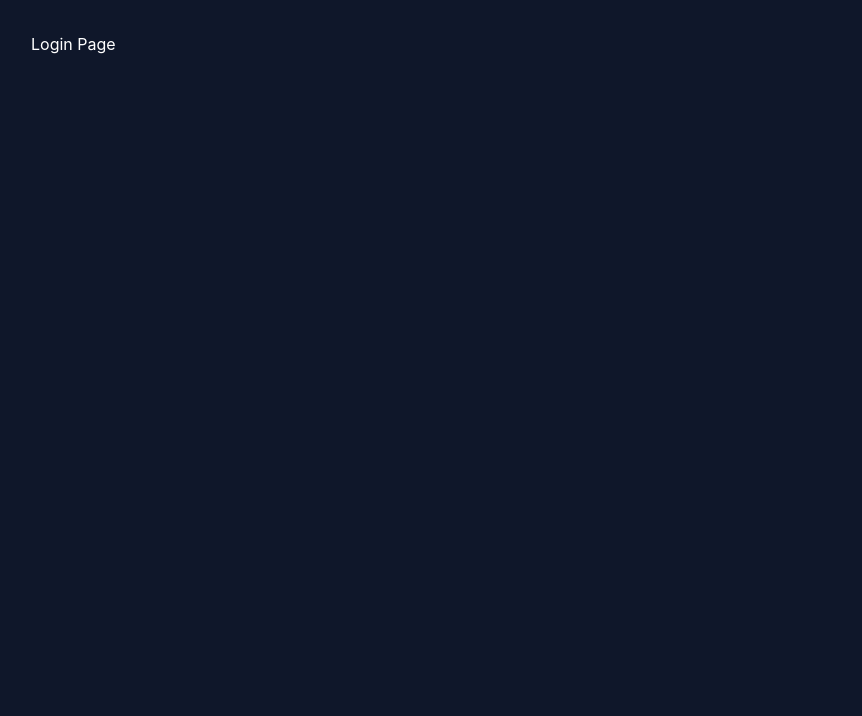
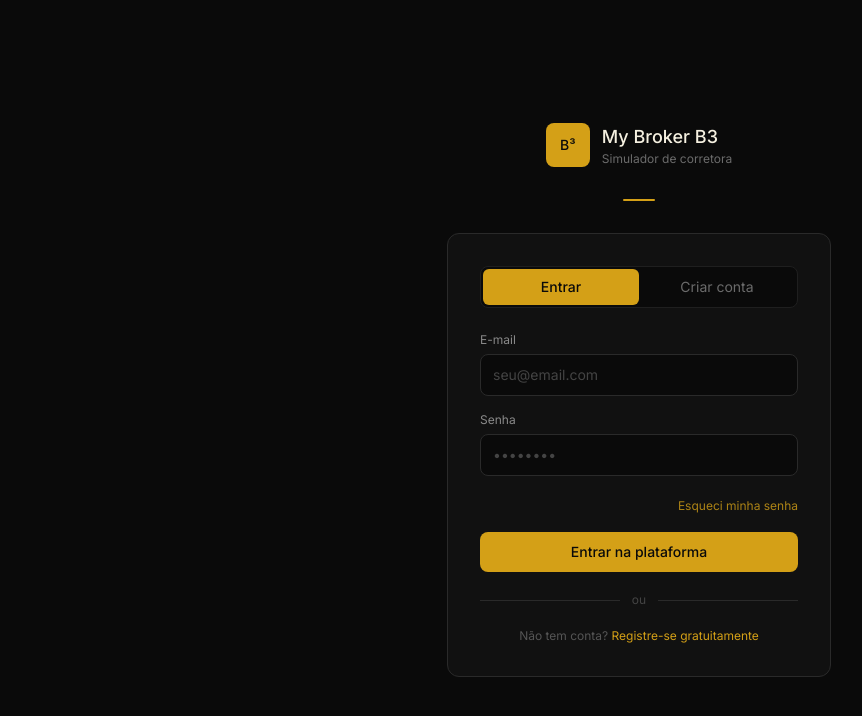
Before and after one commit to rvneto/trading-broker-frontend, a React (Vite) app: page /login in a window 1280 px wide. Shown: the top 716 px of the page, without its empty margins (1-863 px from the left). Built offline with nearby package versions, Linux system fonts and the light colour scheme.

Commit message:
feat: add login page with gold/black theme, auth store and axios interceptors

```diff
--- a/index.html
+++ b/index.html
@@ -1,10 +1,13 @@
 <!doctype html>
-<html lang="en">
+<html lang="pt-BR">
   <head>
     <meta charset="UTF-8" />
-    <link rel="icon" type="image/svg+xml" href="/favicon.svg" />
+    <link rel="icon" type="image/svg+xml" href="/vite.svg" />
     <meta name="viewport" content="width=device-width, initial-scale=1.0" />
-    <title>trading-broker-frontend</title>
+    <link rel="preconnect" href="https://fonts.googleapis.com" />
+    <link rel="preconnect" href="https://fonts.gstatic.com" crossorigin />
+    <link href="https://fonts.googleapis.com/css2?family=Inter:wght@400;500;600&display=swap" rel="stylesheet" />
+    <title>My Broker B3</title>
   </head>
   <body>
     <div id="root"></div>
--- a/src/index.css
+++ b/src/index.css
@@ -8,7 +8,17 @@
 
 body {
   margin: 0;
-  background-color: #0f172a;
-  color: #f1f5f9;
+  background-color: #0a0a0a;
+  color: #f5f0e0;
   font-family: 'Inter', sans-serif;
+  -webkit-font-smoothing: antialiased;
+  -moz-osx-font-smoothing: grayscale;
 }
+
+input:-webkit-autofill,
+input:-webkit-autofill:hover,
+input:-webkit-autofill:focus {
+  -webkit-box-shadow: 0 0 0px 1000px #0a0a0a inset;
+  -webkit-text-fill-color: #f5f0e0;
+  caret-color: #f5f0e0;
+}
--- a/src/pages/LoginPage.jsx
+++ b/src/pages/LoginPage.jsx
@@ -1,3 +1,179 @@
+import { useState } from 'react'
+import { useNavigate } from 'react-router-dom'
+import useAuthStore from '../store/authStore'
+import { login, register } from '../services/authService'
+
 export default function LoginPage() {
-  return <div className="text-white p-8">Login Page</div>
+  const navigate = useNavigate()
+  const setAuth = useAuthStore((s) => s.login)
+
+  const [tab, setTab] = useState('login')
+  const [email, setEmail] = useState('')
+  const [password, setPassword] = useState('')
+  const [name, setName] = useState('')
+  const [error, setError] = useState('')
+  const [loading, setLoading] = useState(false)
+
+  const handleSubmit = async (e) => {
+    e.preventDefault()
+    setError('')
+    setLoading(true)
+    try {
+      if (tab === 'login') {
+        const data = await login(email, password)
+        setAuth(data.user, data.token)
+        navigate('/dashboard')
+      } else {
+        await register(name, email, password)
+        setTab('login')
+        setError('')
+        setEmail('')
+        setPassword('')
+        setName('')
+      }
+    } catch (err) {
+      setError(err.response?.data?.message || 'Ocorreu um erro. Tente novamente.')
+    } finally {
+      setLoading(false)
+    }
+  }
+
+  return (
+    <div className="min-h-screen bg-[#0a0a0a] flex items-center justify-center px-4">
+      <div className="w-full max-w-sm">
+
+        <div className="flex items-center justify-center gap-3 mb-8">
+          <div className="w-11 h-11 bg-[#d4a017] rounded-lg flex items-center justify-center text-[#0a0a0a] font-medium text-sm">
+            B³
+          </div>
+          <div>
+            <div className="text-[#f5f0e0] font-medium text-lg">My Broker B3</div>
+            <div className="text-[#6b6b6b] text-xs">Simulador de corretora</div>
+          </div>
+        </div>
+
+        <div className="w-8 h-0.5 bg-[#d4a017] rounded mx-auto mb-8" />
+
+        <div className="bg-[#111111] border border-[#2a2a2a] rounded-xl p-8">
+
+          <div className="flex bg-[#0a0a0a] border border-[#1f1f1f] rounded-lg p-0.5 mb-6">
+            <button
+              onClick={() => { setTab('login'); setError('') }}
+              className={`flex-1 py-2 text-sm rounded-md transition-colors ${
+                tab === 'login'
+                  ? 'bg-[#d4a017] text-[#0a0a0a] font-medium'
+                  : 'text-[#6b6b6b] hover:text-[#f5f0e0]'
+              }`}
+            >
+              Entrar
+            </button>
+            <button
+              onClick={() => { setTab('register'); setError('') }}
+              className={`flex-1 py-2 text-sm rounded-md transition-colors ${
+                tab === 'register'
+                  ? 'bg-[#d4a017] text-[#0a0a0a] font-medium'
+                  : 'text-[#6b6b6b] hover:text-[#f5f0e0]'
+              }`}
+            >
+              Criar conta
+            </button>
+          </div>
+
+          {error && (
+            <div className="flex items-center gap-2 bg-red-950 border border-red-900 rounded-lg px-3 py-2 mb-4">
+              <svg xmlns="http://www.w3.org/2000/svg" className="w-4 h-4 text-red-400 shrink-0" fill="none" viewBox="0 0 24 24" stroke="currentColor">
+                <path strokeLinecap="round" strokeLinejoin="round" strokeWidth={1.5} d="M12 9v4m0 4h.01M10.29 3.86L1.82 18a2 2 0 001.71 3h16.94a2 2 0 001.71-3L13.71 3.86a2 2 0 00-3.42 0z" />
+              </svg>
+              <span className="text-red-400 text-xs">{error}</span>
+            </div>
+          )}
+
+          <form onSubmit={handleSubmit} className="space-y-4">
+
+            {tab === 'register' && (
+              <div>
+                <label className="block text-xs text-[#8a8a8a] mb-1.5">Nome completo</label>
+                <input
+                  type="text"
+                  value={name}
+                  onChange={(e) => setName(e.target.value)}
+                  required
+                  placeholder="Seu nome"
+                  className="w-full bg-[#0a0a0a] border border-[#2a2a2a] rounded-lg px-3 py-2.5 text-sm text-[#f5f0e0] placeholder-[#444] focus:outline-none focus:border-[#d4a017] transition-colors"
+                />
+              </div>
+            )}
+
+            <div>
+              <label className="block text-xs text-[#8a8a8a] mb-1.5">E-mail</label>
+              <input
+                type="email"
+                value={email}
+                onChange={(e) => setEmail(e.target.value)}
+                required
+                placeholder="seu@email.com"
+                className="w-full bg-[#0a0a0a] border border-[#2a2a2a] rounded-lg px-3 py-2.5 text-sm text-[#f5f0e0] placeholder-[#444] focus:outline-none focus:border-[#d4a017] transition-colors"
+              />
+            </div>
+
+            <div>
+              <label className="block text-xs text-[#8a8a8a] mb-1.5">Senha</label>
+              <input
+                type="password"
+                value={password}
+                onChange={(e) => setPassword(e.target.value)}
+                required
+                placeholder="••••••••"
+                className="w-full bg-[#0a0a0a] border border-[#2a2a2a] rounded-lg px-3 py-2.5 text-sm text-[#f5f0e0] placeholder-[#444] focus:outline-none focus:border-[#d4a017] transition-colors"
+              />
+            </div>
+
+            {tab === 'login' && (
+              <div className="text-right">
+                <span className="text-xs text-[#d4a017] opacity-80 cursor-pointer hover:opacity-100">
+                  Esqueci minha senha
+                </span>
+              </div>
+            )}
+
+            <button
+              type="submit"
+              disabled={loading}
+              className="w-full bg-[#d4a017] hover:bg-[#e8b420] disabled:opacity-50 disabled:cursor-not-allowed text-[#0a0a0a] font-medium text-sm py-2.5 rounded-lg transition-colors mt-2"
+            >
+              {loading
+                ? 'Aguarde...'
+                : tab === 'login'
+                  ? 'Entrar na plataforma'
+                  : 'Criar minha conta'}
+            </button>
+
+          </form>
+
+          <div className="flex items-center gap-3 my-5">
+            <div className="flex-1 h-px bg-[#2a2a2a]" />
+            <span className="text-xs text-[#444]">ou</span>
+            <div className="flex-1 h-px bg-[#2a2a2a]" />
+          </div>
+
+          <p className="text-center text-xs text-[#555]">
+            {tab === 'login' ? (
+              <>Não tem conta?{' '}
+                <button onClick={() => { setTab('register'); setError('') }} className="text-[#d4a017] hover:opacity-80">
+                  Registre-se gratuitamente
+                </button>
+              </>
+            ) : (
+              <>Já tem conta?{' '}
+                <button onClick={() => { setTab('login'); setError('') }} className="text-[#d4a017] hover:opacity-80">
+                  Faça login
+                </button>
+              </>
+            )}
+          </p>
+
+        </div>
+      </div>
+    </div>
+  )
 }
--- /dev/null
+++ b/src/services/authService.js
@@ -0,0 +1,11 @@
+import api from './api'
+
+export const login = async (email, password) => {
+  const response = await api.post('/auth/login', { email, password })
+  return response.data
+}
+
+export const register = async (name, email, password) => {
+  const response = await api.post('/auth/register', { name, email, password })
+  return response.data
+}
--- a/tailwind.config.js
+++ b/tailwind.config.js
@@ -6,14 +6,14 @@
   ],
   theme: {
     extend: {
+      fontFamily: {
+        sans: ['Inter', 'sans-serif'],
+      },
       colors: {
-        brand: {
-          50:  '#eff6ff',
-          100: '#dbeafe',
-          500: '#3b82f6',
-          600: '#2563eb',
-          700: '#1d4ed8',
-          900: '#1e3a5f',
+        gold: {
+          400: '#e8b420',
+          500: '#d4a017',
+          600: '#b8860b',
         }
       }
     },
```
